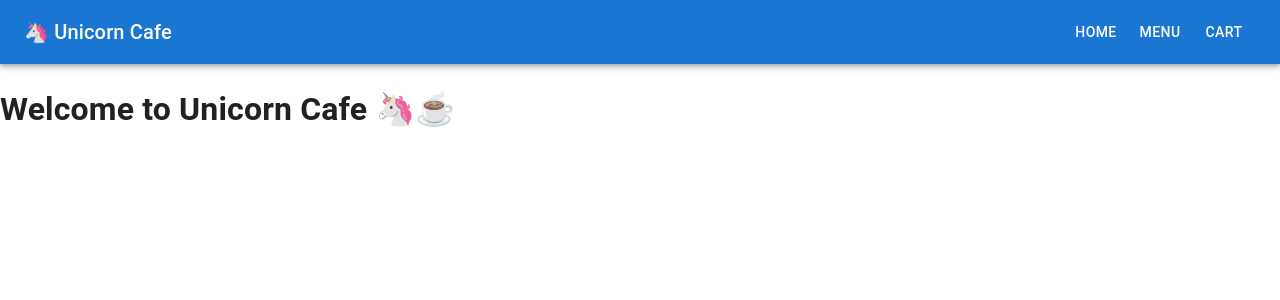
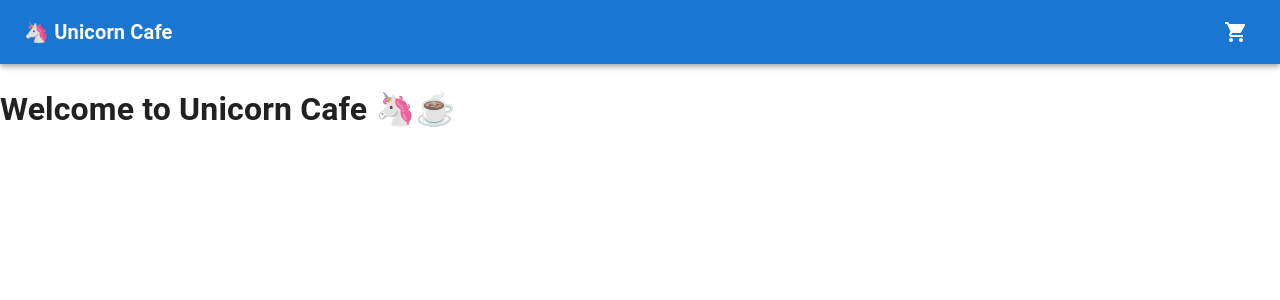
Before and after one commit to rungrawee-popcorn/unicorn-cafe, a React (Vite) app: page / in a window 1280 px wide. Shown: the top 300 px of the page. Built offline with nearby package versions, Linux system fonts and the light colour scheme.

Commit message:
feat(cart): add cart drawer component

```diff
--- /dev/null
+++ b/src/components/CartDrawer.tsx
@@ -0,0 +1,68 @@
+import {
+    Drawer,
+    Box,
+    Typography,
+    IconButton,
+    Divider,
+    Stack
+  } from "@mui/material"
+  import CloseIcon from "@mui/icons-material/Close"
+  import { useCart } from "../context/CartContext"
+
+  interface CartDrawerProps {
+    open: boolean
+    onClose: () => void
+  }
+
+  const CartDrawer = ({ open, onClose }: CartDrawerProps) => {
+    const { cartItems } = useCart()
+
+    return (
+      <Drawer anchor="right" open={open} onClose={onClose}>
+        <Box sx={{ width: 320, p: 2 }}>
+          {/* Header */}
+          <Box
+            sx={{
+              display: "flex",
+              alignItems: "center",
+              justifyContent: "space-between",
+              mb: 1
+            }}
+          >
+            <Typography variant="h6" fontWeight="bold">
+              🛒 Your Cart
+            </Typography>
+
+            <IconButton onClick={onClose}>
+              <CloseIcon />
+            </IconButton>
+          </Box>
+
+          <Divider sx={{ mb: 2 }} />
+
+          {/* Cart Items */}
+          {cartItems.length === 0 ? (
+            <Typography color="text.secondary">
+              Cart is empty
+            </Typography>
+          ) : (
+            <Stack spacing={2}>
+              {cartItems.map((item) => (
+                <Box key={item.id}>
+                  <Typography fontWeight="bold">
+                    {item.name}
+                  </Typography>
+
+                  <Typography variant="body2" color="text.secondary">
+                    {item.quantity} x {item.price} บาท
+                  </Typography>
+                </Box>
+              ))}
+            </Stack>
+          )}
+        </Box>
+      </Drawer>
+    )
+  }
+
+  export default CartDrawer
--- a/src/components/Navbar.tsx
+++ b/src/components/Navbar.tsx
@@ -1,27 +1,64 @@
-import { AppBar, Toolbar, Typography, Button, Box } from '@mui/material'
-import { Link } from 'react-router-dom'
+import {
+  AppBar,
+  Toolbar,
+  Typography,
+  IconButton,
+  Badge,
+  Box
+} from "@mui/material"
+import ShoppingCartIcon from "@mui/icons-material/ShoppingCart"
+import { useCart } from "../context/CartContext"
+import { Link } from "react-router-dom"
+import { useState } from "react"
+import CartDrawer from "./CartDrawer"
 
 const Navbar = () => {
+  const { totalQuantity } = useCart()
+  const [openCart, setOpenCart] = useState(false)
+
   return (
-    <AppBar position="static">
+    <>
+      <AppBar position="sticky">
         <Toolbar>
-        <Typography variant="h6" sx={{ flexGrow: 1 }}>
+          {/* Logo */}
+          <Typography
+            variant="h6"
+            component={Link}
+            to="/"
+            sx={{
+              flexGrow: 1,
+              textDecoration: "none",
+              color: "inherit",
+              fontWeight: "bold"
+            }}
+          >
             🦄 Unicorn Cafe
           </Typography>
 
+          {/* Cart Icon */}
           <Box>
-          <Button color="inherit" component={Link} to="/">
-            Home
-          </Button>
-          <Button color="inherit" component={Link} to="/menu">
-            Menu
-          </Button>
-          <Button color="inherit" component={Link} to="/cart">
-            Cart
-          </Button>
+            <IconButton
+              color="inherit"
+              onClick={() => setOpenCart(true)}
+            >
+              <Badge
+                badgeContent={totalQuantity}
+                color="error"
+                invisible={totalQuantity === 0}
+              >
+                <ShoppingCartIcon />
+              </Badge>
+            </IconButton>
           </Box>
         </Toolbar>
       </AppBar>
+
+      {/* Cart Drawer */}
+      <CartDrawer
+        open={openCart}
+        onClose={() => setOpenCart(false)}
+      />
+    </>
   )
 }
 
```
Lines whose indentation alone changed are shown as unchanged.
